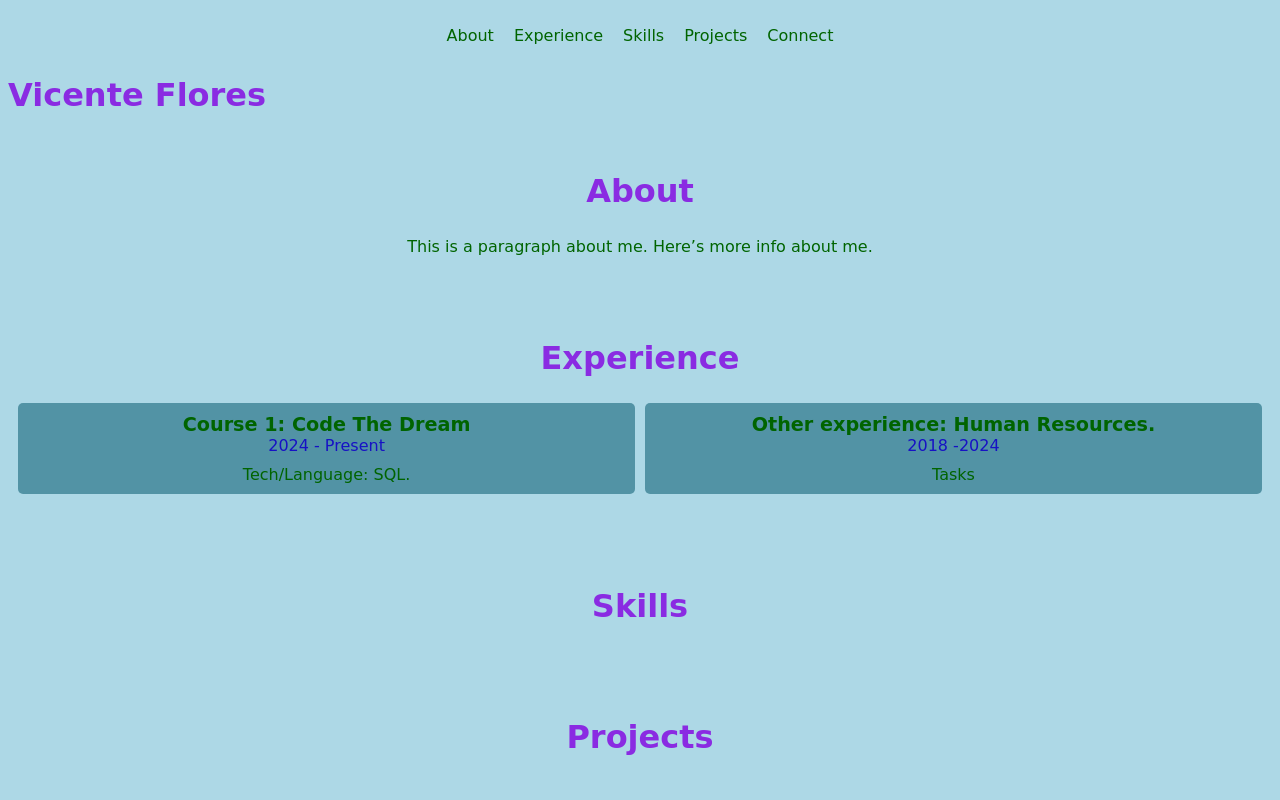
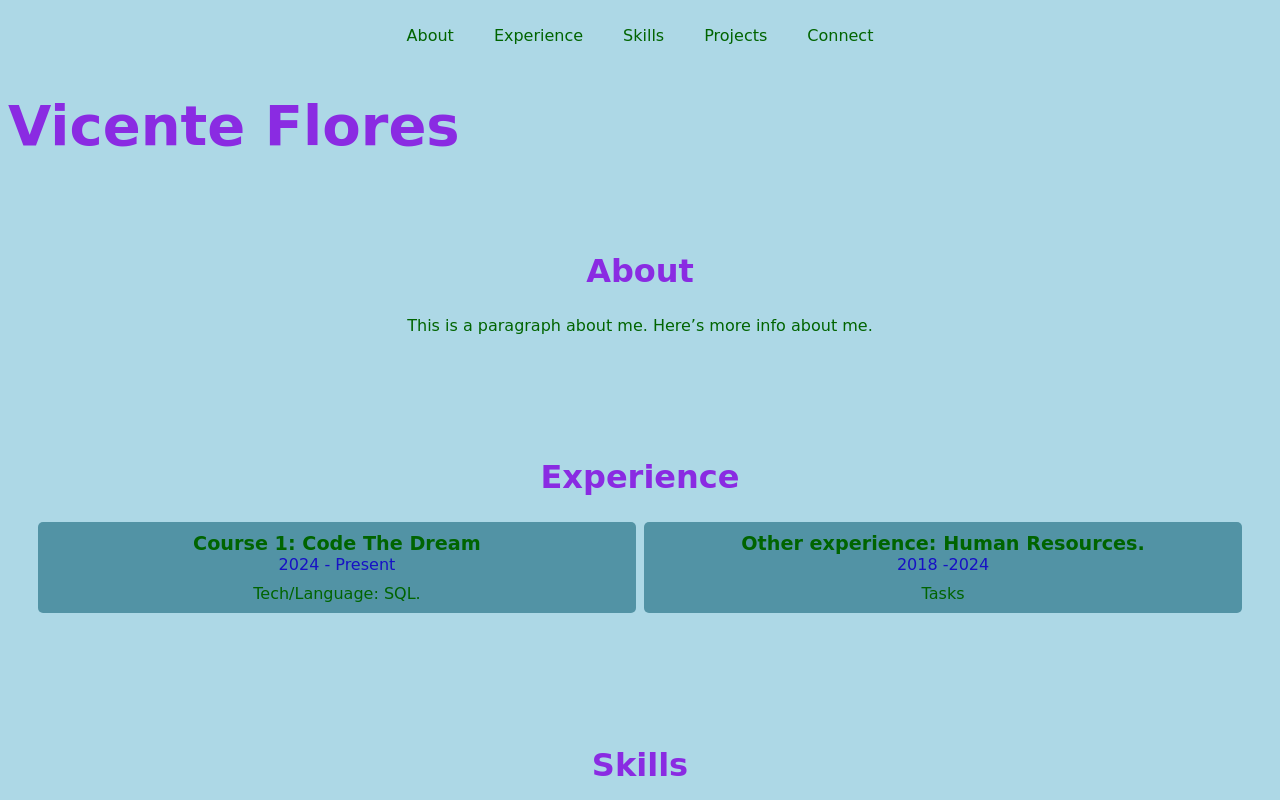
Before and after one commit to Vicentefg10/Vicente-Flores-Jupiter, a plain HTML site: page index.html in a window 1280 px wide. Shown: the top 800 px of the page. Drawn offline with Linux system fonts and the light colour scheme.

Commit message:
responsiveness added

```diff
--- a/css/index.css
+++ b/css/index.css
@@ -95,3 +95,59 @@ h1#name {
   text-decoration: underline;
   font-weight: bold;
 }
+
+/*Mobile - first*/
+
+body {
+  font-size: 1em;
+}
+
+h1 {
+  font-size: 2em;
+}
+
+section {
+  padding: 10px;
+}
+
+/*Tablet View*/
+@media screen and (min-width: 600px) {
+  h1 {
+    font-size: 2.5em;
+  }
+
+  section {
+    padding: 20px;
+  }
+
+  nav ul {
+    gap: 30px;
+  }
+
+  #Experience ul {
+    grid-template-columns: repeat(2, 1fr);
+  }
+}
+
+/* Desktop View*/
+@media screen and (min-width: 1024px) {
+  h1 {
+    font-size: 3.5em;
+  }
+
+  section {
+    padding: 30px;
+  }
+
+  nav ul {
+    gap: 40px;
+  }
+
+  #Experience ul {
+    grid-template-columns: repeat(3, 1fr);
+  }
+
+  #Connect ul {
+    grid-template-columns: repeat(3, 1fr);
+  }
+}
```
